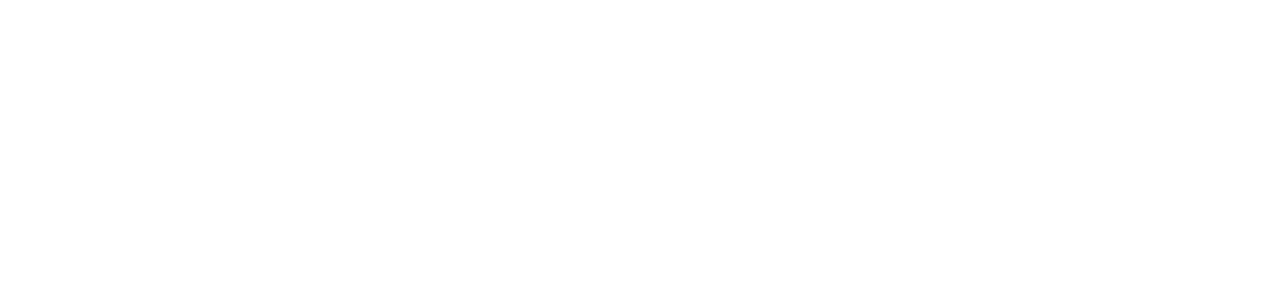
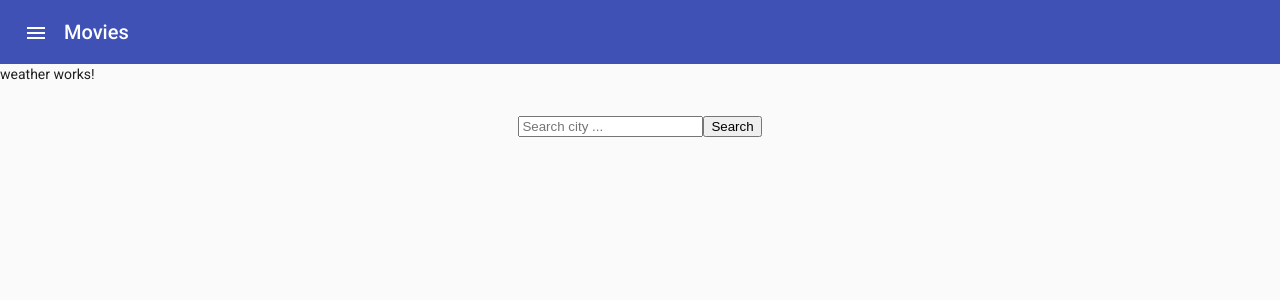
Before and after one commit to ttaarrkkoo/jakub-app, an Angular app: page /home/weather in a window 1280 px wide. Before the commit this address led to /. Shown: the top 300 px of the page. Built offline with nearby package versions, Linux system fonts and the light colour scheme.

Commit message:
added weather component, needs update

```diff
--- a/src/app/home/home.component.html
+++ b/src/app/home/home.component.html
@@ -13,7 +13,8 @@
     <mat-sidenav #snav [mode]="mobileQuery.matches ? 'over' : 'side'" [fixedInViewport]="mobileQuery.matches"
       fixedTopGap="56">
       <mat-nav-list>
-        <a mat-list-item routerLink=".">Link</a>
+        <a mat-list-item routerLink=".">Home</a>
+        <a mat-list-item routerLink="/home/weather">Weather</a>
       </mat-nav-list>
     </mat-sidenav>
 
--- /dev/null
+++ b/src/app/services/weather.service.ts
@@ -0,0 +1,34 @@
+import { HttpClient } from '@angular/common/http';
+import { Injectable, Input } from '@angular/core';
+import { Observable } from 'rxjs';
+const loc: string = '';
+
+@Injectable({
+  providedIn: 'root'
+})
+
+export class WeatherService {
+
+  constructor(private httpClient: HttpClient) { }
+
+
+  apiKey = "b0ec646b8b9b8036087e873d2bb4888e"
+  apiRoute = `https://api.openweathermap.org/data/2.5/weather?q=${loc}&appid=${this.apiKey}`
+
+  getWeather(): Observable<any> {
+
+    return this.httpClient.get<any>(`${this.apiRoute}`);
+
+  }
+
+  /*  const xttp = new XMLHttpRequest();
+    xmlhttp.onreadystatechange = function () {
+        if (this.readyState == 4 && this.status == 200) {
+            document.getElementById('temp').innerHTML = this.responseText;
+        }
+    };
+
+    xmlhttp.open("GET", this.apiRoute, true);
+    xmlhttp.send();
+*/
+}
--- a/src/app/weather/weather.component.html
+++ b/src/app/weather/weather.component.html
@@ -1 +1,10 @@
 <p>weather works!</p>
+<div class="search">
+            <input type="text" id="grad" placeholder="Search city ...">
+            <button type="button" (click)="searchWeather()">Search</button>
+</div>
+<div class="result">
+
+<p id="temp"></p>
+
+</div>
--- a/src/app/weather/weather.component.scss
+++ b/src/app/weather/weather.component.scss
@@ -0,0 +1,14 @@
+    .search {
+        display: flex;
+        justify-content: center;
+        margin-top: 2rem;
+        }
+
+   .result {
+    display: flex;
+    justify-content: center;
+    margin-top: 2rem;
+    margin-left: 1rem;
+    margin-right: 1rem;
+    flex-wrap: wrap;
+   }
--- a/src/app/weather/weather.component.ts
+++ b/src/app/weather/weather.component.ts
@@ -1,4 +1,5 @@
-import { Component, OnInit } from '@angular/core';
+import { Component, Input, OnInit } from '@angular/core';
+import { WeatherService } from '../services/weather.service';
 
 @Component({
   selector: 'app-weather',
@@ -6,10 +7,22 @@
   styleUrls: ['./weather.component.scss']
 })
 export class WeatherComponent implements OnInit {
+  loc: string = ''
+  currentWeather: any;
 
-  constructor() { }
+
+  constructor(public weatherService: WeatherService) { }
 
   ngOnInit(): void {
   }
 
+  searchWeather(loc: string) {
+    this.loc = '';
+    this.currentWeather = {};
+    this.weatherService.getWeather()
+      .subscribe(res => {
+        this.currentWeather = res;
+
+      })
+  }
 }
```
Also changed, not shown: src/app/app-routing.module.ts (+8 -1 lines), 1 other file (tests, documents, lock files or other folders).
